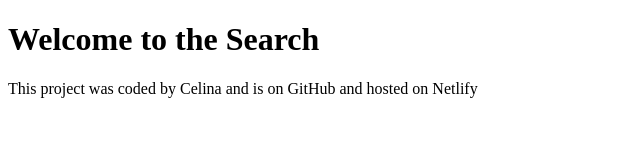
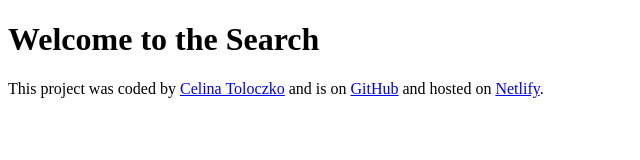
Before and after one commit to ctoloczko/WeatherApp, a plain HTML site: page index.html in a window 1280 px wide. Shown: the whole page, without its empty margins (0-640 px from the left). Drawn offline with Linux system fonts and the light colour scheme.

Commit message:
Added links to footer

```diff
--- a/index.html
+++ b/index.html
@@ -9,7 +9,16 @@
     <h1>Welcome to the Search</h1>
 
     <footer>
-      This project was coded by Celina and is on GitHub and hosted on Netlify
+      This project was coded by
+      <a href="https://github.com/ctoloczko" target="_blank">Celina Toloczko</a>
+      and is on
+      <a href="https://github.com/ctoloczko/WeatherApp" target="_blank"
+        >GitHub</a
+      >
+      and hosted on
+      <a href="https://check-your-weather-now.netlify.app/" target="_blank"
+        >Netlify</a
+      >.
     </footer>
   </body>
 </html>
```
